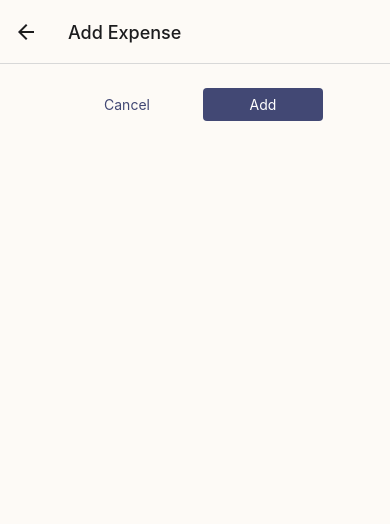
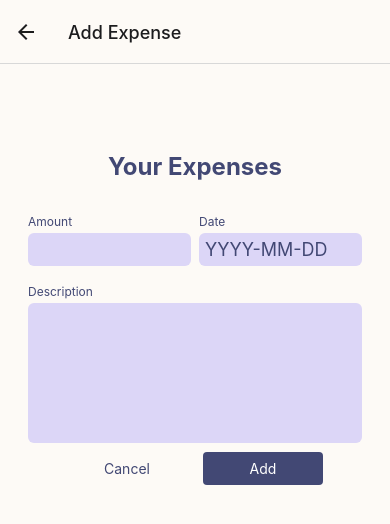
Before and after one commit to thisismemukul/expense-tracker-app-react-native, a React Native app: screen /ManageExpense in a window 390 px wide. Shown: the top 524 px of the page. Built offline with nearby package versions, Linux system fonts and the light colour scheme.

Commit message:
Handling User Input in a Generic Way

```diff
--- /dev/null
+++ b/components/ManageExpense/ExpenseForm.js
@@ -0,0 +1,68 @@
+import { StyleSheet, Text, View } from 'react-native'
+import React,{useState} from 'react';
+import Input from './Input';
+import { GlobalStyles } from '../../constants/styles';
+const ExpenseForm = () => {
+    const [inputValues, setInputValues] = useState({
+        amount:'',
+        date:'',
+        description:''
+    });
+    const inputChangeHandler = (inputIdentifier,enteredValue) => {
+        setInputValues((curInputValues)=>{
+            return {
+                ...curInputValues,
+                [inputIdentifier]:enteredValue
+            }
+        });
+    };
+    return (
+        <View style={styles.form}>
+            <Text style={styles.title}>Your Expenses</Text>
+            <View style={styles.inputRow}>
+                <Input label="Amount" textInputConfig={{
+                    keyboardType: 'decimal-pad',
+                    onChangeText: inputChangeHandler.bind(this,'amount'),
+                    value:inputValues.amount,
+                }}
+                style={styles.rowInput}/>
+                <Input label="Date" textInputConfig={{
+                    placeholder: 'YYYY-MM-DD',
+                    maxLength: 10,
+                    onChangeText: inputChangeHandler.bind(this,'date'),
+                    value:inputValues.date,
+                }}
+                style={styles.rowInput}/>
+            </View>
+            <Input label="Description" textInputConfig={{
+                multiline: true,
+                onChangeText: inputChangeHandler.bind(this,'description'),
+                value:inputValues.description,
+                // autoCapitalie:'none',
+                // autoCorrect:false
+            }} />
+        </View>
+    )
+}
+
+export default ExpenseForm
+
+const styles = StyleSheet.create({
+    form:{
+        marginTop: 40,
+    },
+    title:{
+        fontSize: 24,
+        fontWeight: 'bold',
+        color: GlobalStyles.COLORS.dark,
+        marginVertical: 24,
+        textAlign: 'center',
+    },
+    inputRow:{
+        flexDirection:'row',
+        justifyContent:'space-between',
+    },
+    rowInput:{
+        flex:1,
+    }
+})
--- /dev/null
+++ b/components/ManageExpense/Input.js
@@ -0,0 +1,40 @@
+import { StyleSheet, Text, TextInput, View } from 'react-native'
+import React from 'react'
+import { GlobalStyles } from '../../constants/styles'
+const Input = ({ label,style, textInputConfig }) => {
+    const inputStyles = [styles.input];
+    if (textInputConfig && textInputConfig.multiline) {
+      inputStyles.push(styles.inputMultiline);
+    }
+    return (
+        <View style={[styles.inputContainer,style]}>
+            <Text style={styles.label}>{label}</Text>
+            <TextInput style={inputStyles} {...textInputConfig} />
+        </View>
+    )
+}
+
+export default Input
+
+const styles = StyleSheet.create({
+    inputContainer: {
+        marginHorizontal: 4,
+        marginVertical: 9,
+    },
+    label: {
+        fontSize: 12,
+        color: GlobalStyles.COLORS.dark,
+        marginBottom: 4,
+    },
+    input: {
+        backgroundColor: GlobalStyles.COLORS.secondary,
+        color: GlobalStyles.COLORS.dark,
+        padding: 6,
+        borderRadius: 6,
+        fontSize: 18
+    },
+    inputMultiline: {
+        minHeight: 140,
+        textAlignVertical: 'top',
+    }
+});
--- a/screens/ManageExpense.js
+++ b/screens/ManageExpense.js
@@ -1,11 +1,11 @@
 import { useContext, useLayoutEffect } from 'react';
-import { StyleSheet, View } from 'react-native';
+import { StyleSheet, TextInput, View } from 'react-native';
 
 import Button from '../components/UI/Button';
 import IconButton from '../components/UI/IconButton';
 import { GlobalStyles } from '../constants/styles';
 import { ExpensesContext } from '../store/expenses-context';
-
+import ExpenseForm from '../components/ManageExpense/ExpenseForm';
 function ManageExpense({ route, navigation }) {
   const expensesCtx = useContext(ExpensesContext);
 
@@ -48,6 +48,7 @@
   }
   return (
     <View style={styles.container}>
+      <ExpenseForm/>
       <View style={styles.buttons}>
         <Button style={styles.button} mode="flat" onPress={cancelHandler}>Cancel</Button>
         <Button style={styles.button} onPress={confirmHandler}>{isEditing ? 'Update' : 'Add'}</Button>
```
